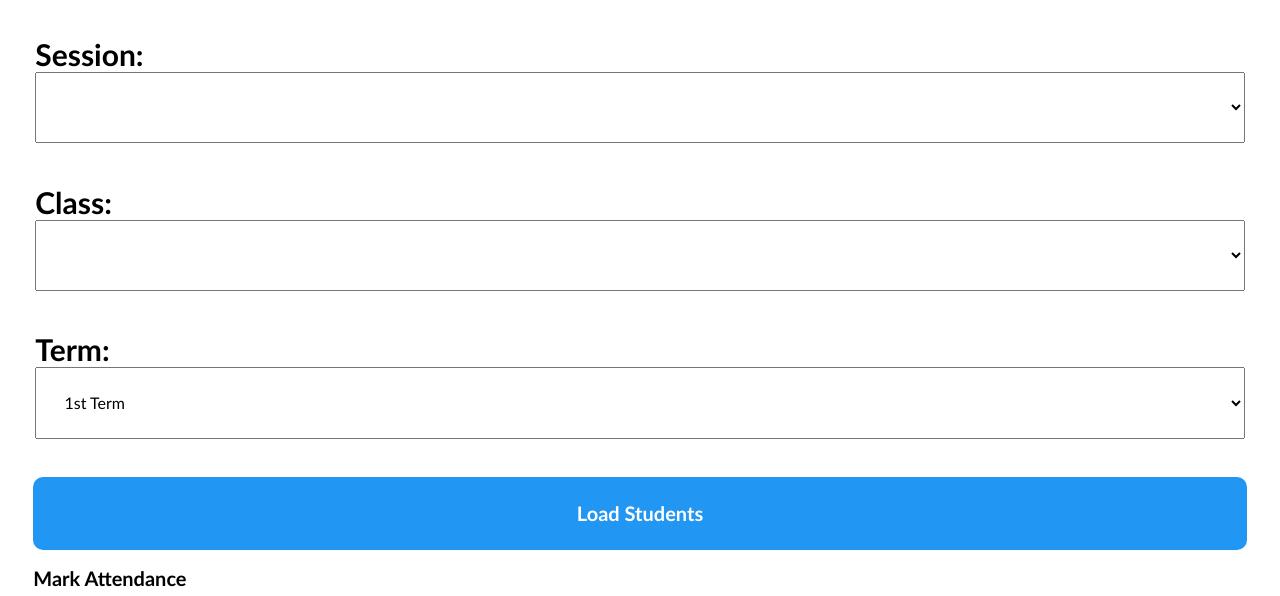
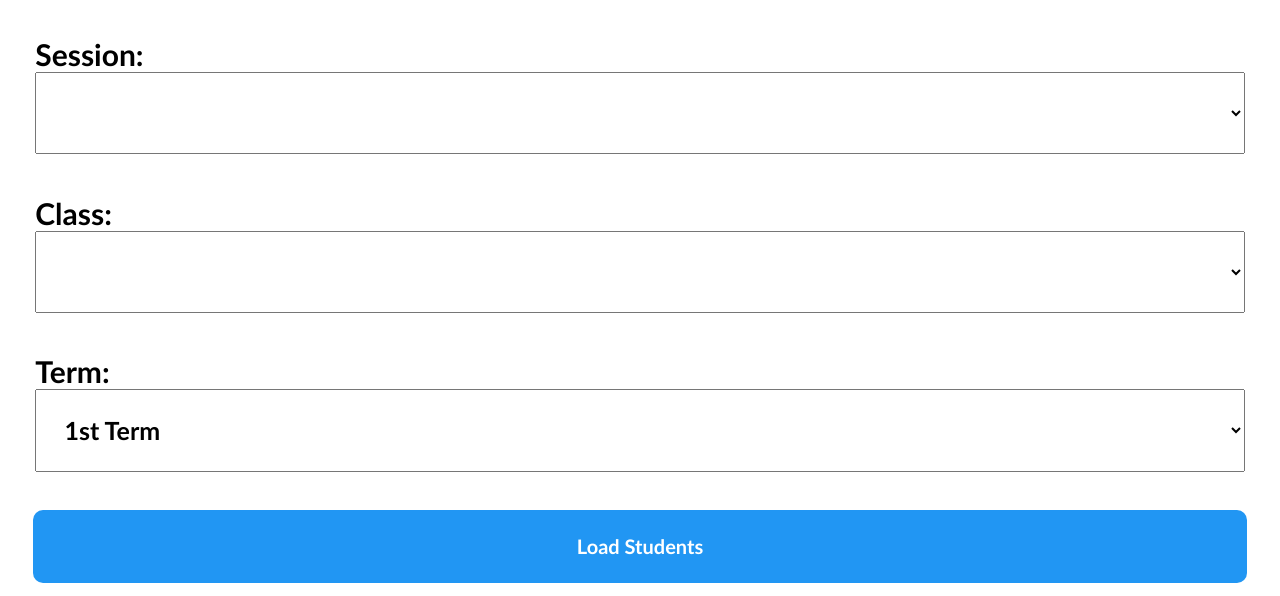
Before and after one commit to kendrick091/schoolbase_app, a website with bundled scripts: page public/attendance.html in a window 1280 px wide. Shown: the part 163-759 px from the top of the page. Built offline with nearby package versions, Linux system fonts and the light colour scheme.

Commit message:
new style in attendance

```diff
--- a/public/attendance.css
+++ b/public/attendance.css
@@ -34,9 +34,10 @@ label{
 
 .form-section-input select{
   padding: 2%;
-  font-size: 16px;
+  font-size: 25px;
   width: 100%;
   cursor: pointer;
+  font-weight: bold;
 }
 
 button{
--- a/public/service-worker.js
+++ b/public/service-worker.js
@@ -1,4 +1,4 @@
-const CACHE_NAME = "schoolbase-cache-v7.0.5";
+const CACHE_NAME = "schoolbase-cache-v7.0.6";
 const urlsToCache = [
   "/",
   "/index.html",
```
